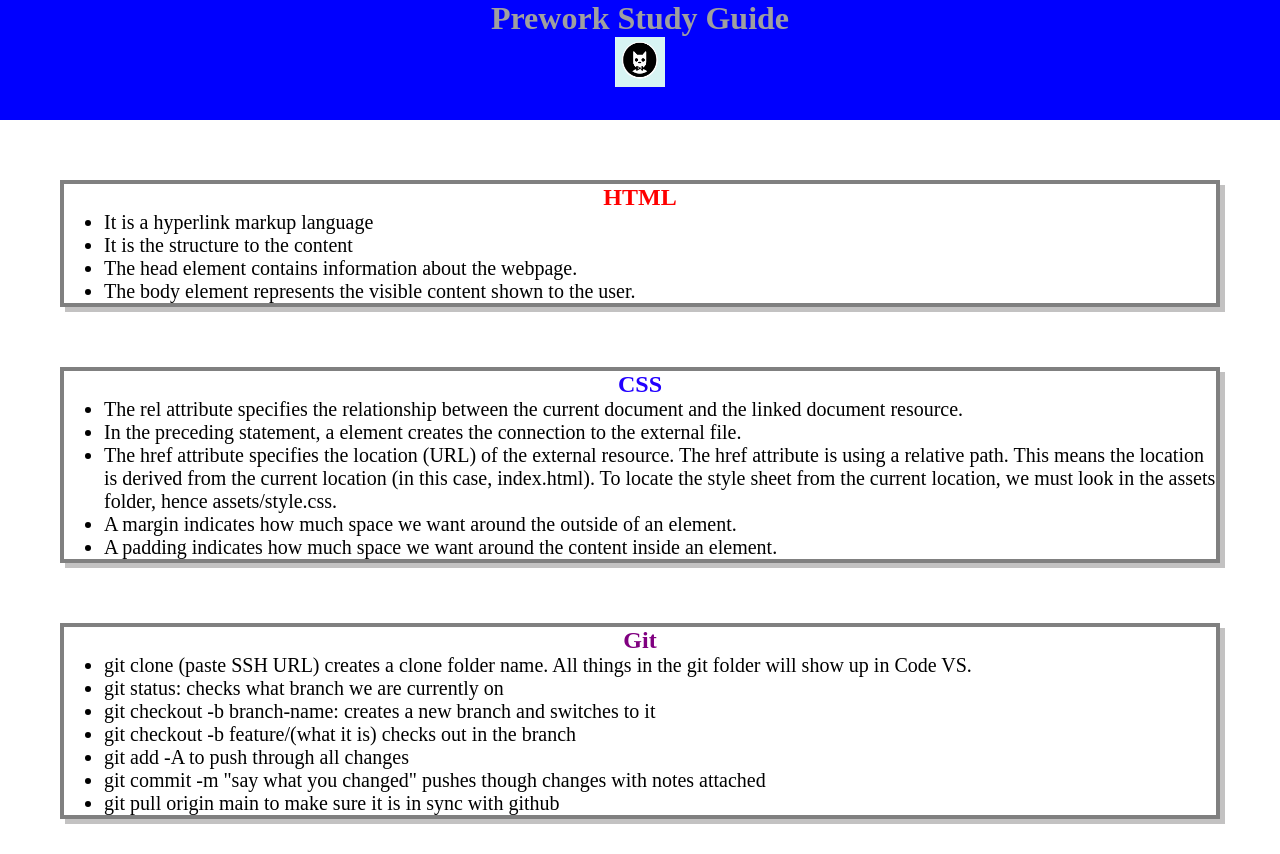
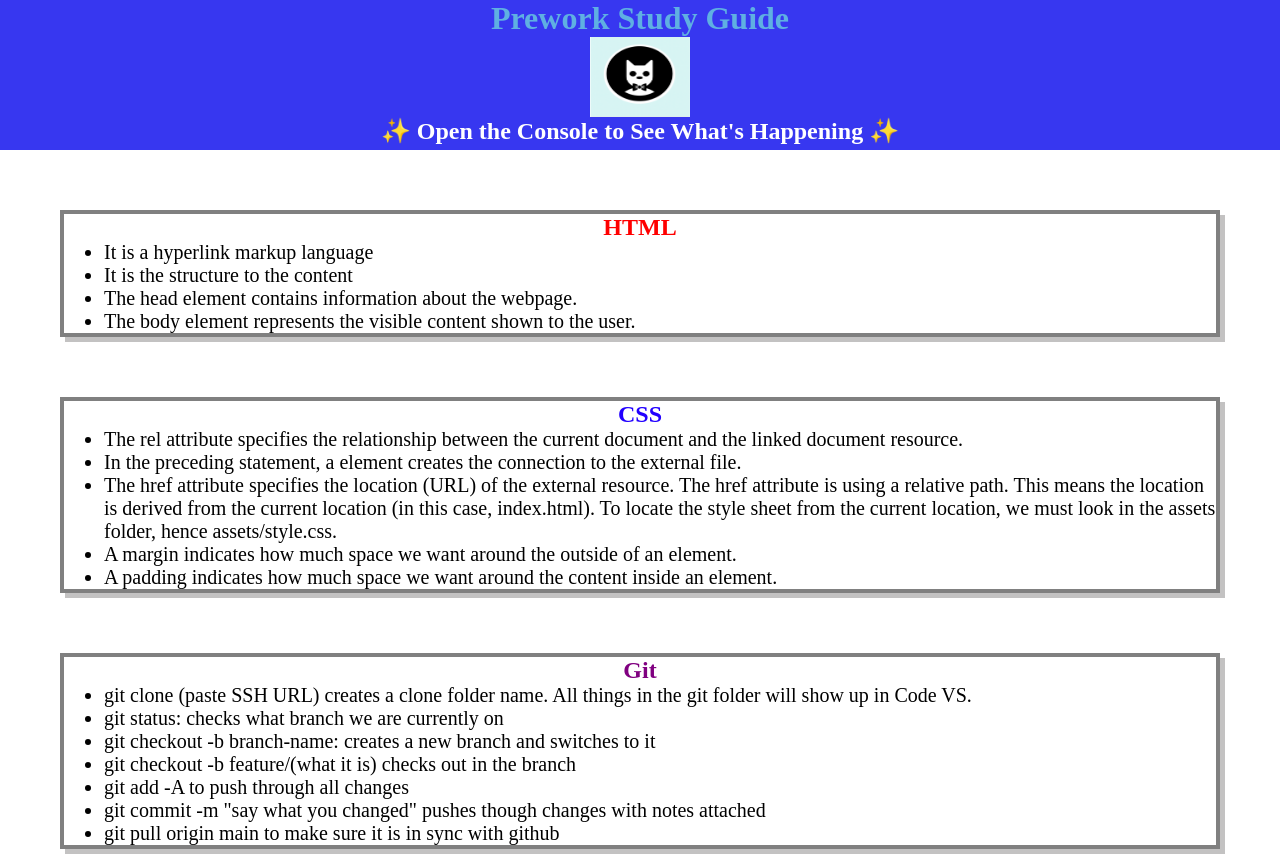
Before and after one commit to Tamerbekir/Prework-Study-Guide, a plain HTML site: page index.html in a window 1280 px wide. Shown: the top 854 px of the page. Drawn offline with Linux system fonts and the light colour scheme.

Commit message:
<modifed index, added style.css and script.js>

```diff
--- a/index.html
+++ b/index.html
@@ -9,10 +9,13 @@
   </head>
   <body>
     <header id="this is a test that I hope works once again">
-      <h1 style="color:#9f9f9f;">Prework Study Guide </h1>
+      <h1 style="color:#5fb0e2;">Prework Study Guide </h1>
       <img src="./bowtie-cat.png" alt="Profile image of cat wearing a bow tie." />
-    </header>
+      <h2>✨ Open the Console to See What's Happening ✨</h2>
+      </header>
     <main>
+
+      </section>
       <section class="card" id="html-section">
         <h2> <h1 style="color:red;"> HTML </h1> </h2>
         <ul>
@@ -71,5 +74,6 @@
     <footer>
       <p> <h1> <strong> I can code! </strong> </h1></p>
     </footer>
+    <script src="./script.js"></script>
   </body>
 </html>
--- /dev/null
+++ b/script.js
@@ -0,0 +1,19 @@
+var topics = ['HTML', 'CSS', 'Git', 'JavaScript'];
+
+for (var x = 0; x < topics.length; x++) {
+    console.log(topics[x]);
+}
+
+/*
+if (topic === 'HTML') {
+ console.log("Let's study HTML!");
+} else if (topic === 'CSS') {
+ console.log("Let's study CSS!");
+} else if (topic === 'Git') {
+ console.log("Let's study Git!");
+} else if (topic === 'JavaScript') {
+ console.log("Let's study JavaScript!");
+} else {
+ console.log('Please try again!');
+}
+*/
--- a/style.css
+++ b/style.css
@@ -6,8 +6,8 @@
 header,
 footer {
     width: 100%;
-    height: 120px;
-    background-color: blue;
+    height: 150px;
+    background-color: rgb(55, 55, 240);
     color: white;
 }
 
@@ -18,8 +18,8 @@ h2 {
 
 img {
     display: block;
-    height: 50px;
-    width: 50px;
+    height: 80px;
+    width: 100px;
     margin-left: auto;
     margin-right: auto;
 }
```
